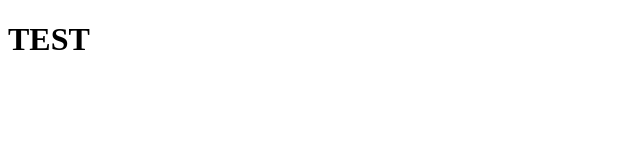
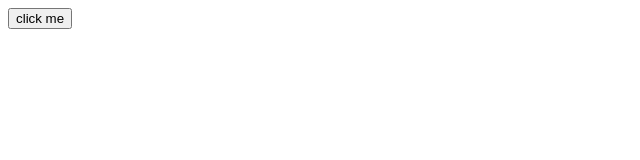
Before and after one commit to f-pazos/ezTodo, a plain HTML site: page newTodoTemp.html in a window 1280 px wide. Shown: the whole page, without its empty margins (0-640 px from the left). Drawn offline with Linux system fonts and the light colour scheme.

Commit message:
added hello world button

```diff
--- a/newTodoTemp.html
+++ b/newTodoTemp.html
@@ -2,5 +2,5 @@
 
 <html>
 <body>
-	<h1> TEST </h1>
+	<button ng-click="helloWorld()">click me</button>
 </html>
```
